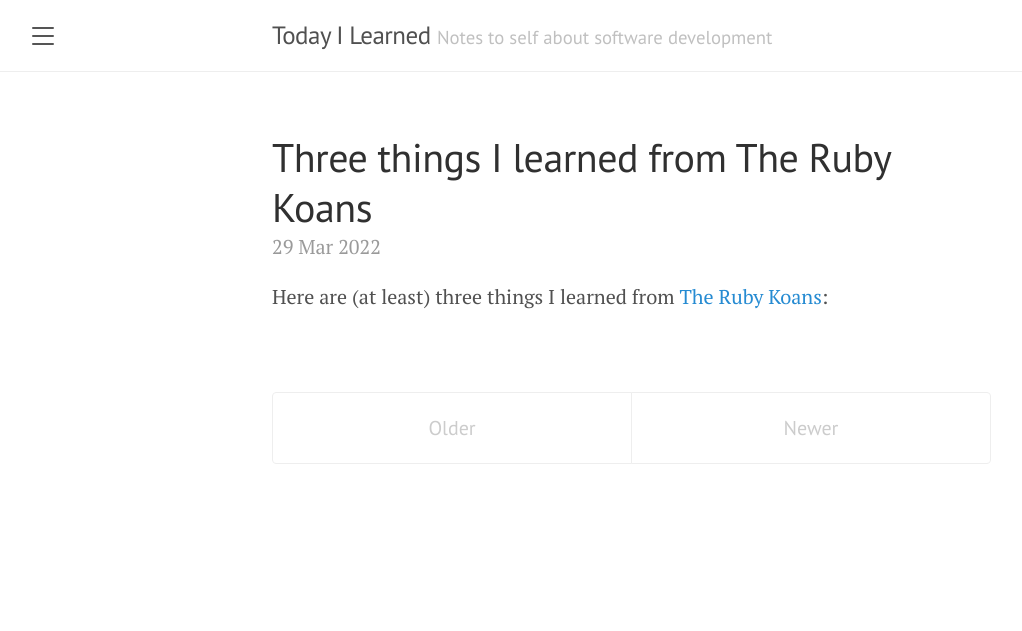
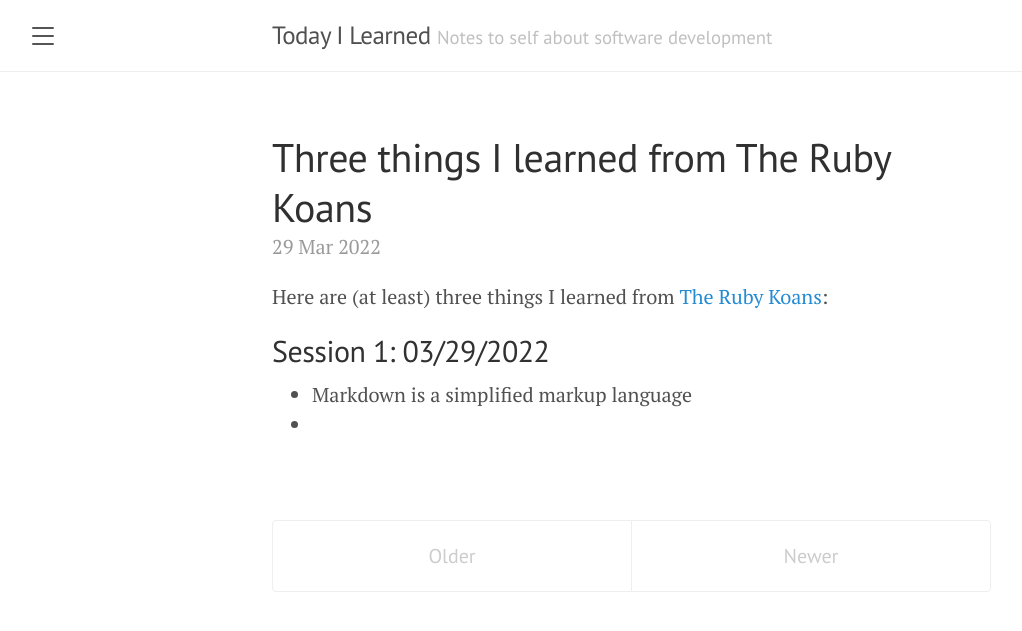
Before and after one commit to KevinDelaFuente/til, a Jekyll site: the page built from index.html, in a window 1280 px wide. Shown: the top 631 px of the page, without its empty margins (8-1030 px from the left). Built offline with Jekyll 4.4.1, drawn with Linux system fonts in a browser that asks for light colours; the list of posts is cut into pages by our own code.

Commit message:
Update 2022-03-29-three-things-i-learned-from-the-ruby-koans.md

```diff
--- a/_posts/2022-03-29-three-things-i-learned-from-the-ruby-koans.md
+++ b/_posts/2022-03-29-three-things-i-learned-from-the-ruby-koans.md
@@ -4,3 +4,8 @@ title: Three things I learned from The Ruby Koans
 ---
 
 Here are (at least) three things I learned from [The Ruby Koans](http://rubykoans.com/):
+
+## Session 1: 03/29/2022
+
+- Markdown is a simplified markup language
+-
```
